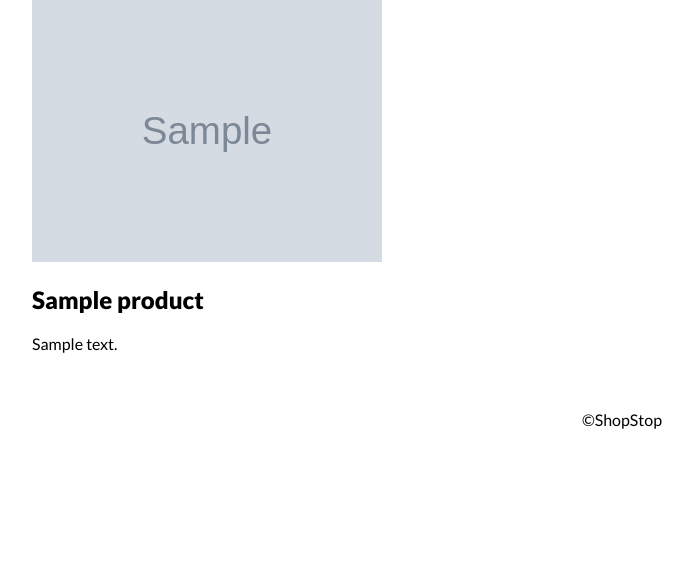
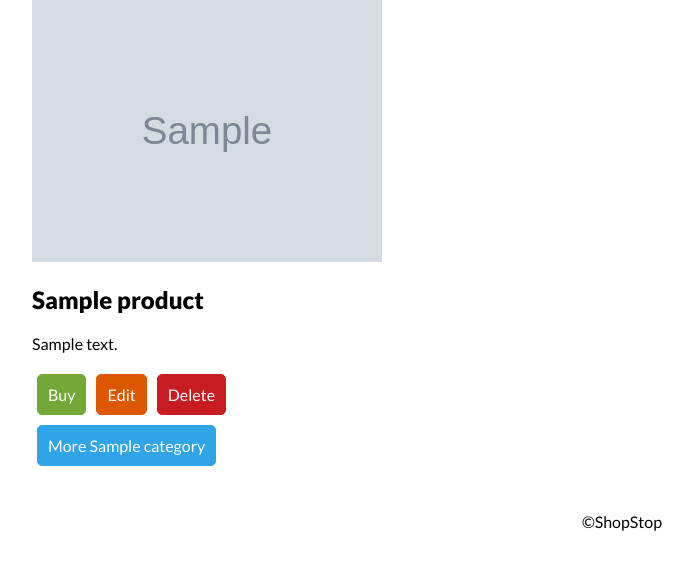
Before and after one commit to tsvetanmanev/shop-stop-expressjs, a Node server app: page / in a window 1280 px wide. Shown: the part 229-800 px from the top of the page, without its empty margins (18-711 px from the left). Run offline with Node 20, Linux system fonts and the light colour scheme; tables that the repository leaves empty hold one stand-in row (values such as "Sample post"); grey boxes marked "Sample" are stand-in pictures; some libraries are stand-ins or nearby versions.

Commit message:
Included extra buttons under all products in index page

```diff
--- a/handlers/home.js
+++ b/handlers/home.js
@@ -1,12 +1,11 @@
-const fs = require('fs')
-const path = require('path')
-
 const Product = require('../models/Product')
 
 module.exports.index = (req, res) => {
   let queryData = req.query
 
-  Product.find().then((products) => {
+  Product.find()
+    .populate('category')
+    .then((products) => {
       if (queryData.query) {
         products = products.filter(
           p => p.name.toLowerCase().includes(queryData.query))
--- a/views/home/index.pug
+++ b/views/home/index.pug
@@ -11,3 +11,8 @@ block content
         img.product-img(src=`${product.image}`)
         h2=product.name
         p=product.description
+
+        a.btn.btn-small.btn-success(href=`/product/buy/${product._id}`)= 'Buy'
+        a.btn.btn-small.btn-warning(href=`/product/edit/${product._id}`)= 'Edit'
+        a.btn.btn-small.btn-danger(href=`/product/edit/${product._id}`)= 'Delete'
+        a.btn.btn-small.btn-primary(href=`/category/${product.category.name}/products`)= `More ${product.category.name}`
```
Lines whose indentation alone changed are shown as unchanged.
